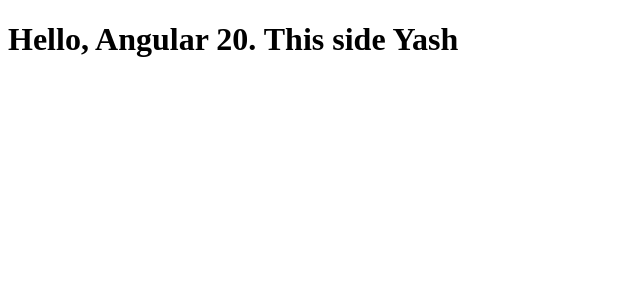
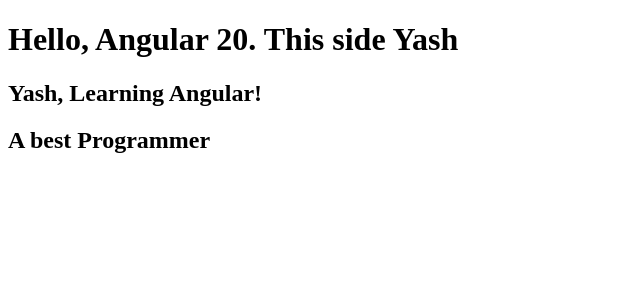
Before and after one commit to yashkmuar/Angular-Learn, an Angular app: page / in a window 1280 px wide. Shown: the top 300 px of the page, without its empty margins (0-640 px from the left). Built offline with nearby package versions, Linux system fonts and the light colour scheme.

Commit message:
understanding of properties in class

```diff
--- a/src/app/app.html
+++ b/src/app/app.html
@@ -1 +1,3 @@
 <h1>Hello, Angular 20. This side Yash</h1>
+<h2>{{title}}</h2>
+<h2>{{what_to_become}}</h2>
--- a/src/app/app.ts
+++ b/src/app/app.ts
@@ -8,5 +8,6 @@
   styleUrl: './app.css'
 })
 export class App {
-  protected readonly title = signal('angular-tut');
+  protected readonly title = 'Yash, Learning Angular!';
+  protected readonly what_to_become = 'A best Programmer';
 }
```
